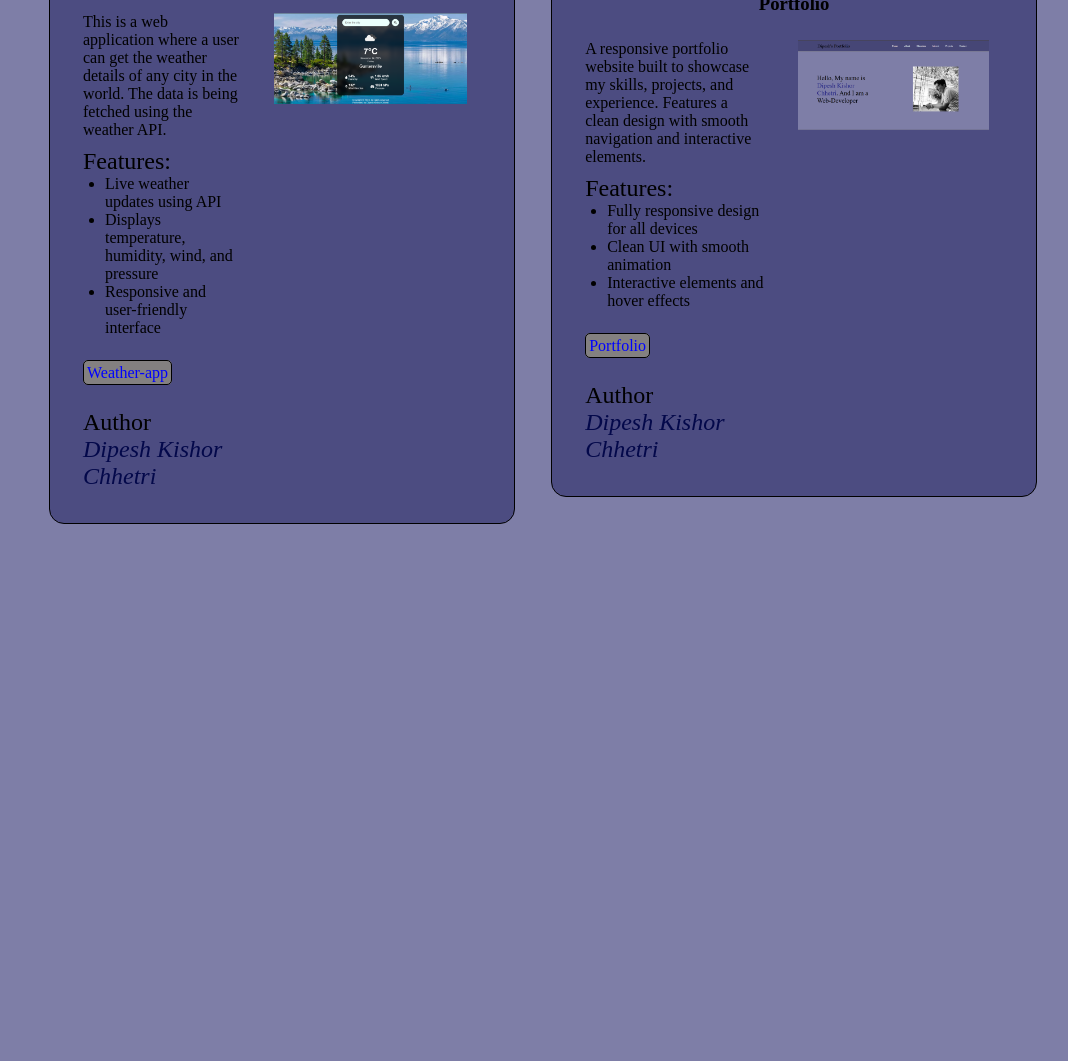
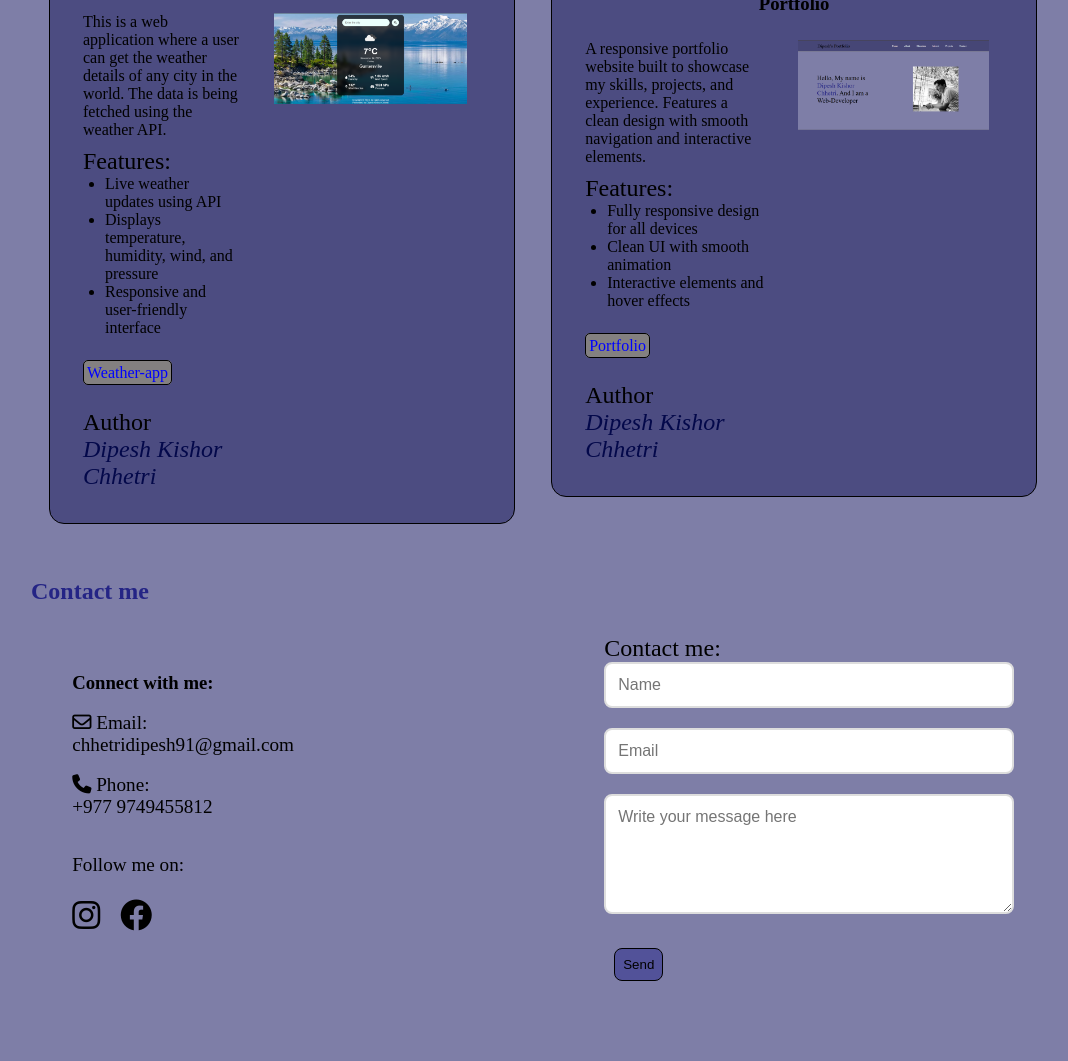
Before and after one commit to Dipesh0987/hello, a plain HTML site: page index.html in a window 1280 px wide. Shown: the part 1410-2471 px from the top of the page, without its empty margins (97-1165 px from the left). Before the commit the page ends 1952 px from the top, so only its background shows below. Drawn offline with Linux system fonts and the light colour scheme.

Commit message:
Added icons and updated the form

```diff
--- a/index.html
+++ b/index.html
@@ -5,6 +5,7 @@
     <meta name="viewport" content="width=device-width, initial-scale=1.0">
     <title>Portfolio</title>
     <link rel="stylesheet" href="style.css">
+    <link rel="stylesheet" type="text/css" href="https://cdnjs.cloudflare.com/ajax/libs/font-awesome/6.4.0/css/all.min.css">
 </head>
 <body>
     <header>
@@ -12,12 +13,12 @@
             <div class="left">Dipesh's Portfolio</div>
             <div class="right">
                 <ul>
-                    <li><a href="#home">Home</a></li>
+                    <li><a href="#home"><i class="fa-solid fa-house"></i></a></li>
                     <li><a href="#about">About</a></li>
                     <li><a href="#education">Education</a></li>
                     <li><a href="#interest">Interest</a></li>
                     <li><a href="#projects">Projects</a></li>
-                    <li><a href="#">Contact</a></li>
+                    <li><a href="#contact">Contact</a></li>
                 </ul>
             </div>
         </nav>
@@ -156,6 +157,46 @@
                 </div>
             </div>
         </section>
+        <br>
+        <br>
+        <section class="forms" id="contact">
+            <b>Contact me</b>
+            <div class="contactme">
+                <div class="connect">
+                    <h3>Connect with me:</h3>
+                    <br>
+                    <p><i class="fa-regular fa-envelope"></i> Email:</p>
+                    <p>chhetridipesh91@gmail.com</p>
+                    <br>
+                    <p><i class="fa-solid fa-phone"></i> Phone:</p>
+                    <p>+977 9749455812</p>
+                    <br>
+                    <br>
+                    <p>Follow me on:</p>
+                    <div class="links">
+                        <a href="https://www.instagram.com/dipeshchhetri66/" target="_blank">
+                            <i class="fa-brands fa-instagram"></i>
+                        </a>
+                        <a href="https://www.facebook.com/dipesh.chhetri.3597" target="_blank">
+                            <i class="fa-brands fa-facebook"></i>
+                        </a>
+                    </div>
+
+                </div>
+                <div class="feedback">
+                <p>Contact me:</p>
+                <form>
+                    <input type="text" id="Name" name="Name" placeholder="Name">
+                    <br>
+                    <input type="text" id="Email" name="Email" placeholder="Email">
+                    <br>
+                    <textarea name="Message" id="Message" placeholder="Write your message here" required></textarea>
+                    <br>
+                    <button>Send</button>
+                </form>
+                </div>
+            </div>
+        </section>
     </main>
 </body>
 </html>
--- a/style.css
+++ b/style.css
@@ -213,3 +213,87 @@ nav ul li a:hover{
     box-shadow: 0 10px 20px rgba(0,0,0,0.5);
     transform: translateY(-3px);
 }
+.forms{
+    max-width: 80vw;
+    margin: auto;
+}
+.forms b{
+    font-size: 1.5rem;
+    color: #242485;
+
+}
+.contactme{
+    display: flex;
+    justify-content: space-around;
+    align-items: center;
+    gap: 40px;
+    margin: -40px 0;
+}
+.contactme div{
+    width: 40%;
+}
+.connectme h3{
+    font-size: 2rem;
+}
+.connect p{
+    font-size: 1.2rem;
+}
+.connect a{
+    color: black;
+    font-size: 2rem;
+    margin-right: 20px;
+}
+.links{
+    display: flex;
+    align-items: flex-start;
+    margin: 13px 0;
+}
+.links i{
+    padding: 10px 0;
+}
+.links a:hover{
+    font-size: 2.1rem;
+}
+.feedback{
+    margin: 70px 0;
+}
+.feedback p{
+    font-size: 1.5rem;
+}
+
+form label{
+    margin-bottom: 8px;
+    display: block;
+    font-weight: bold;
+    font-size: 1.1rem;
+}
+form input[type="text"],
+form textarea {
+    width: 100%;
+    padding: 12px;
+    margin-bottom: 20px;
+    border: 2px solid #ddd;
+    border-radius: 8px;
+    font-size: 1rem;
+    font-family: Arial, sans-serif;
+    box-sizing: border-box;
+    transition: border-color 0.3s ease;
+}
+form textarea {
+    height: 120px;
+    resize: vertical;
+    font-family: Arial, sans-serif;
+}
+button{
+    display: flex;
+    padding: 8px 8px 8px 8px;
+    margin: 10px;
+    border: 1px solid black;
+    border-radius: 8px;
+    background: #4a4a97d6;
+}
+button:hover{
+    box-shadow: 0 10px 20px rgba(0,0,0,0.5);
+    background-color: #3232b7d6;
+    transform: translateY(2px);
+}
```
